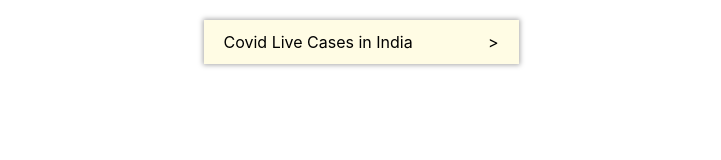
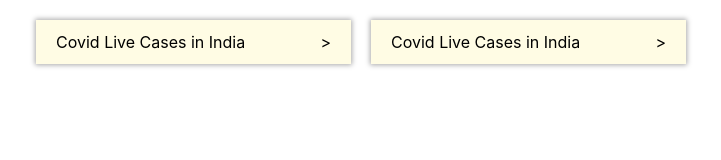
Before and after one commit to ShashankKNaik/shashankknaik.github.io, a plain HTML site: page index.html in a window 1280 px wide. Shown: the whole page, without its empty margins (279-1000 px from the left). Drawn offline with nearby package versions, Linux system fonts and the light colour scheme.

Commit message:
Update index.html

```diff
--- a/index.html
+++ b/index.html
@@ -41,6 +41,9 @@
             <div class="col-sm-3 link">
                 <a href="covid_live_cases_in_India/home.html">Covid Live Cases in India<span>></span></a>
             </div>
+            <div class="col-sm-3 link">
+                <a href="webClock/home.html">Covid Live Cases in India<span>></span></a>
+            </div>
         </div>
     </div>
 </body>
```
